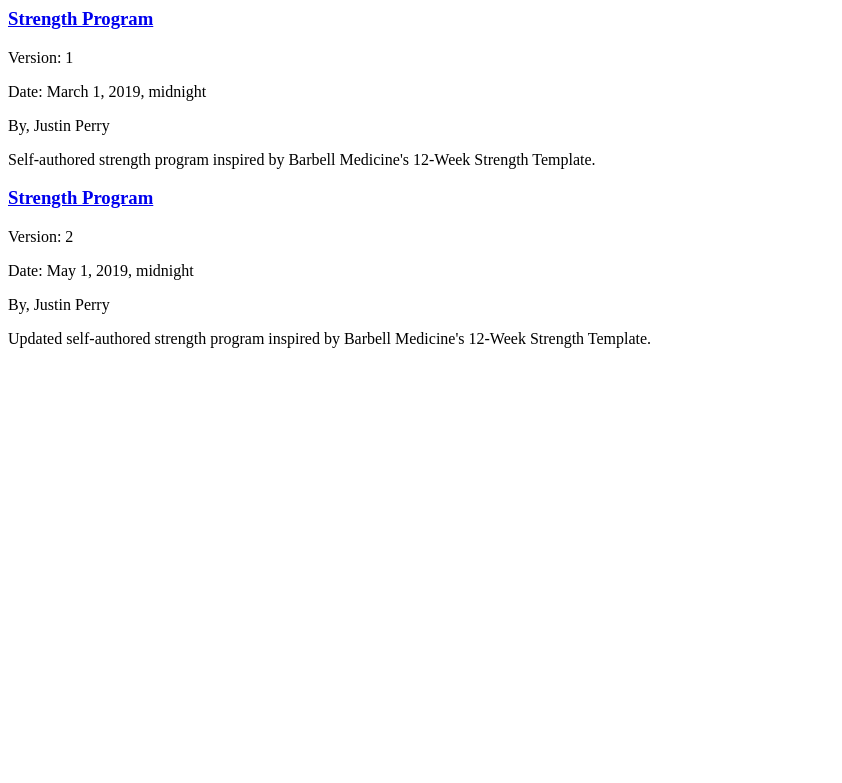
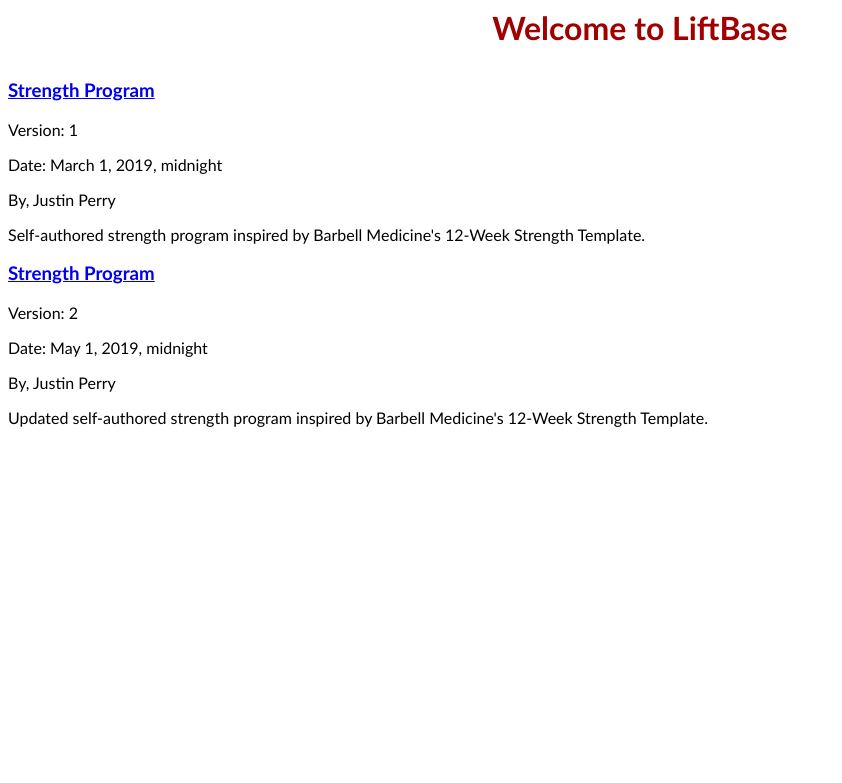
Before and after one commit to justinchristopherperry/LiftBase, a Django app: page / in a window 1280 px wide. Shown: the top 783 px of the page, without its empty margins (0-842 px from the left). Run offline with Django 3.2, Linux system fonts and the light colour scheme; data comes from the database, SQL or seed files in the repository.

Commit message:
Basic Functionality

```diff
--- a/programs/templates/base.html
+++ b/programs/templates/base.html
@@ -0,0 +1,14 @@
+
+{% load static %}
+<html lang="en-US">
+    <head>
+        <meta charset="UTF-8">
+        <title>Home - LiftBase</title>
+        <link rel="stylesheet" type="text/css" href="{% static 'css/main.css' %}">
+    </head>
+    <div class="header">
+        <h1 class="test">Welcome to LiftBase</p>
+    </div>
+    {% block content %}
+    {% endblock %}
+</html>
--- a/programs/templates/home.html
+++ b/programs/templates/home.html
@@ -1,3 +1,5 @@
+{% extends "base.html" %}
+{% block content %}
 <div>
     {% for program in all_programs %}
         <div class="program_listing">
@@ -19,3 +21,4 @@
         </div>
     {% endfor %}
 </div>
+{% endblock %}
--- a/programs/templates/program_detail.html
+++ b/programs/templates/program_detail.html
@@ -1,3 +1,5 @@
+{% extends "base.html" %}
+{% block content %}
 <div>
     <h3>{{ program.program }}</h3>
 
@@ -22,3 +24,4 @@
     </ul>
     {% endif %}
 </div>
+{% endblock %}
--- /dev/null
+++ b/static/css/main.css
@@ -0,0 +1,7 @@
+h1.test {
+    color: rgb(161, 0, 0);
+    text-align: center;
+}
+body {
+    font-family: "Trebuchet MS", Helvetica, sans-serif;
+}
```
Also changed, not shown: LiftBase/settings.py (+9 -1 lines), static/my_style.css (added, +7 -0 lines).
